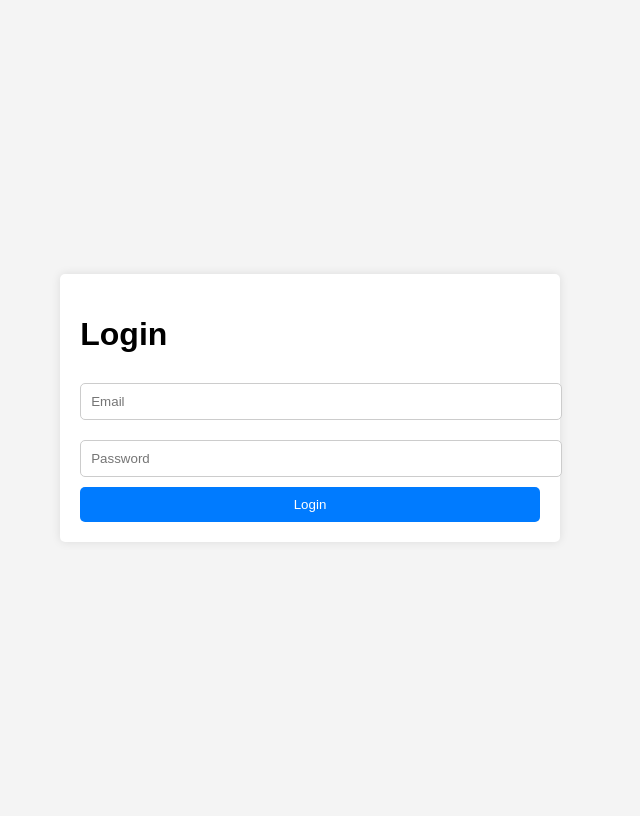
After one commit to CarlosGabriel-dev/Gerenciador-de-medicamentos-em-Estoque, a Laravel app: template resources/views/auth/login.blade.php in a window 1280 px wide. The commit adds this page. Shown: the whole page, without its empty margins (330-970 px from the left). Run offline with Laravel 10, Linux system fonts and the light colour scheme; the template is opened without the code that fills it, so the values that code supplies are empty; the visitor is signed in with stand-in values (Sample User, id 1).

Commit message:
segundo commit

```diff
--- a/app/Models/User.php
+++ b/app/Models/User.php
@@ -2,44 +2,39 @@
 
 namespace App\Models;
 
-// use Illuminate\Contracts\Auth\MustVerifyEmail;
-use Illuminate\Database\Eloquent\Factories\HasFactory;
+use Laravel\Sanctum\HasApiTokens;
+use Illuminate\Contracts\Auth\MustVerifyEmail;
 use Illuminate\Foundation\Auth\User as Authenticatable;
 use Illuminate\Notifications\Notifiable;
-use Laravel\Sanctum\HasApiTokens;
 
 class User extends Authenticatable
 {
-    use HasApiTokens, HasFactory, Notifiable;
+    use Notifiable;
 
     /**
      * The attributes that are mass assignable.
      *
-     * @var array<int, string>
+     * @var array
      */
     protected $fillable = [
-        'name',
-        'email',
-        'password',
+        'name', 'email', 'password',
     ];
 
     /**
-     * The attributes that should be hidden for serialization.
+     * The attributes that should be hidden for arrays.
      *
-     * @var array<int, string>
+     * @var array
      */
     protected $hidden = [
-        'password',
-        'remember_token',
+        'password', 'remember_token',
     ];
 
     /**
-     * The attributes that should be cast.
+     * The attributes that should be cast to native types.
      *
-     * @var array<string, string>
+     * @var array
      */
     protected $casts = [
         'email_verified_at' => 'datetime',
-        'password' => 'hashed',
     ];
 }
--- /dev/null
+++ b/resources/views/auth/login.blade.php
@@ -0,0 +1,57 @@
+<!DOCTYPE html>
+<html lang="en">
+<head>
+    <meta charset="UTF-8">
+    <meta name="viewport" content="width=device-width, initial-scale=1.0">
+    <title>Login</title>
+    <style>
+        body {
+            font-family: Arial, sans-serif;
+            background-color: #f4f4f4;
+            display: flex;
+            justify-content: center;
+            align-items: center;
+            height: 100vh;
+        }
+        .login-container {
+            background-color: #fff;
+            padding: 20px;
+            box-shadow: 0 0 10px rgba(0, 0, 0, 0.1);
+            border-radius: 5px;
+        }
+        .login-container h1 {
+            margin-bottom: 20px;
+        }
+        .login-container input {
+            width: 100%;
+            padding: 10px;
+            margin: 10px 0;
+            border: 1px solid #ccc;
+            border-radius: 5px;
+        }
+        .login-container button {
+            width: 100%;
+            padding: 10px;
+            background-color: #007BFF;
+            color: #fff;
+            border: none;
+            border-radius: 5px;
+            cursor: pointer;
+        }
+        .login-container button:hover {
+            background-color: #0056b3;
+        }
+    </style>
+</head>
+<body>
+    <div class="login-container">
+        <h1>Login</h1>
+        <form action="{{ route('login') }}" method="POST">
+            @csrf
+            <input type="email" name="email" placeholder="Email" required>
+            <input type="password" name="password" placeholder="Password" required>
+            <button type="submit">Login</button>
+        </form>
+    </div>
+</body>
+</html>
--- a/routes/web.php
+++ b/routes/web.php
@@ -10,9 +10,21 @@
 | be assigned to the "web" middleware group. Make something great!
 |
 */
+use App\Http\Controllers\InventoryController;
+use App\Http\Controllers\AuthController;
+use Illuminate\Support\Facades\Route;
 
-use App\Http\Controllers\InventoryController;
-use Illuminate\Support\Facades\Route;
+Route::get('/login', [AuthController::class, 'showLoginForm'])->name('login');
+Route::post('/login', [AuthController::class, 'login']);
+Route::post('/logout', [AuthController::class, 'logout'])->name('logout');
+
+
+Route::get('/register', [AuthController::class, 'showRegisterForm'])->name('register');
+Route::post('/register', [AuthController::class, 'register']);
+
+Route::get('/dashboard', function () {
+    return view('dashboard');});
+
 
 Route::prefix('inventory')->name('inventory.')->group(function () {
     Route::get('/', [InventoryController::class, 'index'])->name('index');
@@ -23,15 +35,16 @@ Route::prefix('inventory')->name('inventory.')->group(function () {
     Route::delete('/{id}', [InventoryController::class, 'destroy'])->name('destroy');
 });
 
+// Rotas para outras páginas, como contato e produtos
+Route::get('/contact', function () {
+    return view('contact');
+});
 
 Route::get('/produtos', function () {
-
     $busca = request('search');
-
     return view('produtos', ['busca' => $busca]);
 });
 
 Route::get('/produto_teste/{id?}', function ($id = null) {
-    return view('produto', ['id' => $id ]);
+    return view('produto', ['id' => $id]);
 });
-*/
```
Also changed, not shown: app/Http/Controllers/AuthController.php (added, +52 -0 lines), resources/views/auth/register.blade.php (added, +59 -0 lines), resources/views/dashboard.blade.php (added, +15 -0 lines), resources/views/inventory/create.blade.php (+31 -7 lines), database/migrations/2024_08_04_060048_create_users_table.php (added).
